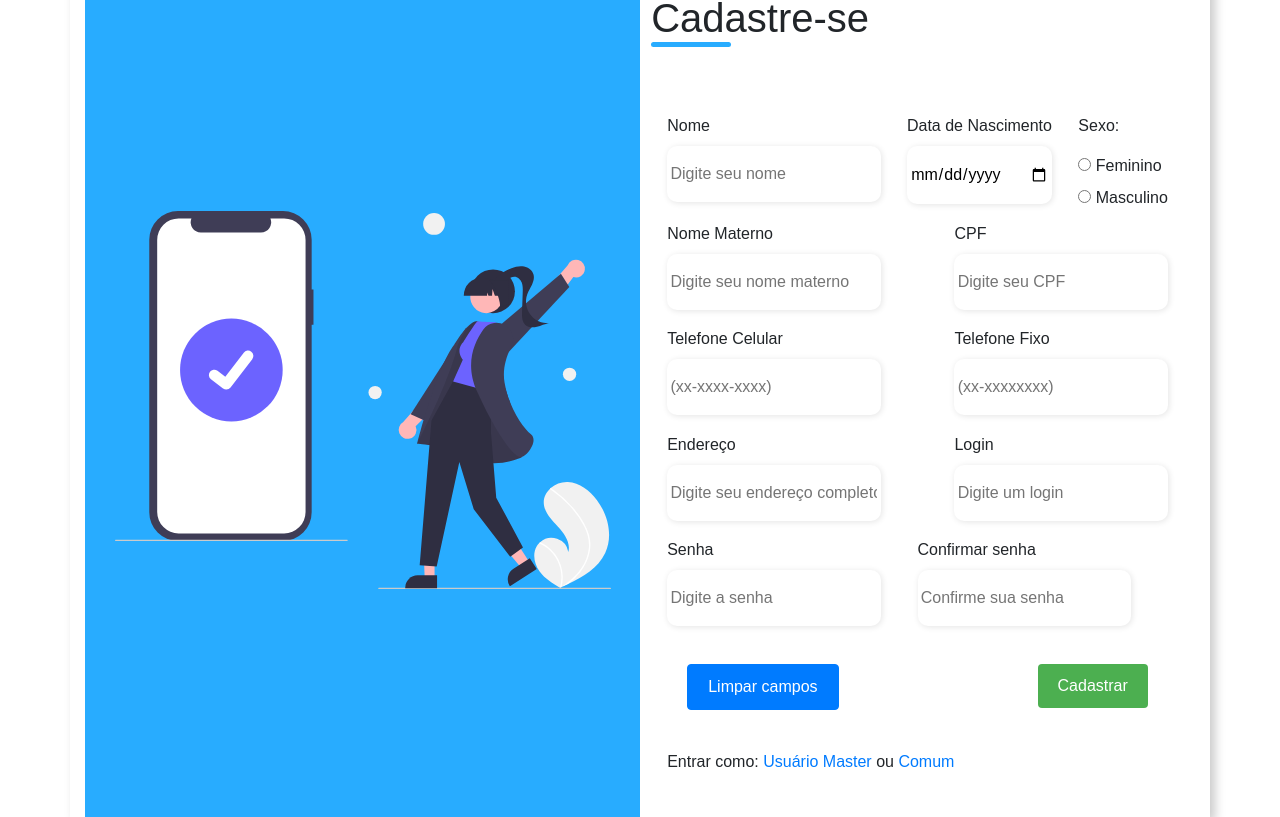
After one commit to Marcelle-1/Projeto-Telefonia, a PHP site: page /Cadastrotelefonia.php in a window 1280 px wide. The commit adds this page. Run offline with PHP 8.4, Linux system fonts and the light colour scheme.

Commit message:
pré-val / register

```diff
--- /dev/null
+++ b/Cadastrotelefonia.php
@@ -0,0 +1,290 @@
+<script>
+
+    function limparLocalStorage() {
+            localStorage.clear();
+        }
+
+</script>
+
+<?php
+function validarCPF($cpf = null) {
+
+	if(empty($cpf)) {
+        echo 'chego n';
+		return false;
+
+	}
+
+	$cpf = preg_replace("/[^0-9]/", "", $cpf);
+	$cpf = str_pad($cpf, 11, '0', STR_PAD_LEFT);
+
+	if (strlen($cpf) != 11) {
+		return false;
+	}
+
+	else if ($cpf == '00000000000' ||
+		$cpf == '11111111111' ||
+		$cpf == '22222222222' ||
+		$cpf == '33333333333' ||
+		$cpf == '44444444444' ||
+		$cpf == '55555555555' ||
+		$cpf == '66666666666' ||
+		$cpf == '77777777777' ||
+		$cpf == '88888888888' ||
+		$cpf == '99999999999') {
+		return false;
+
+	 } else {
+
+		for ($t = 9; $t < 11; $t++) {
+
+			for ($d = 0, $c = 0; $c < $t; $c++) {
+				$d += $cpf[$c] * (($t + 1) - $c);
+			}
+			$d = ((10 * $d) % 11) % 10;
+			if ($cpf[$c] != $d){
+				return false;
+			}
+		}
+
+		return true;
+	}
+}
+?>
+
+<!DOCTYPE html>
+<html lang="pt-br">
+<head>
+    <meta charset="UTF-8">
+    <meta name="viewport" content="width=device-width, initial-scale=1.0">
+    <title>Cadastro</title>
+    <link rel="stylesheet" href="https://stackpath.bootstrapcdn.com/bootstrap/4.1.3/css/bootstrap.min.css" integrity="sha384-MCw98/SFnGE8fJT3GXwEOngsV7Zt27NXFoaoApmYm81iuXoPkFOJwJ8ERdknLPMO" crossorigin="anonymous">
+    <link href="css/cadastro.css" rel="stylesheet">
+    <!-- <script src="js/cadastrotelefonia.js" defer> </script>  -->
+
+</head>
+<body>
+    <div class="container">
+        <div class="form-image">
+            <img src="img/fotocadastro.svg" >
+        </div>
+        <div class="form">
+
+        <!-- FORMULARIO  -->
+
+            <form id="confirm" action="<?php echo htmlspecialchars($_SERVER["PHP_SELF"]); ?>" method="POST">
+            <div class="form-header">
+                <div class="title">
+                <h1> Cadastre-se </h1>
+                </div>
+            </div>
+
+            <?php
+                    session_start();
+                    include_once('conexao.php');
+
+
+                    if ($_SERVER["REQUEST_METHOD"] == "POST") {
+
+
+                        if (empty($_POST['nome']) || empty($_POST['dataNasc']) ||
+                            empty($_POST['sexo']) || empty($_POST['nomem']) ||
+                            empty($_POST['cpf']) || empty($_POST['telefoneCelular']) ||
+                            empty($_POST['telefone']) || empty($_POST['endereco']) ||
+                            empty($_POST['login']) || empty($_POST['senha']) )
+                        {
+                            echo "<p style='color: red;'>Por favor, preencha todos os campos.</p>";
+                        }
+                        elseif (strlen($_POST['nome']) > 80)
+                        {
+                            echo "<p style='color: red;'>O campo nome deve ter menos de 80 caracteres.</p>";
+                        }
+                        elseif (strlen($_POST['nomem']) > 80)
+                        {
+                            echo "<p style='color: red;'>O campo nome materno deve ter menos de 80 caracteres.</p>";
+                        }
+                        elseif (!validarCPF($_POST['cpf'])) {
+                            echo "<p style='color: red;'>O CPF inserido é inválido.</p>";
+                        }
+                        elseif (strlen($_POST['telefoneCelular']) > 11 || strlen($_POST['telefoneCelular']) < 11)
+                        {
+                            echo "<p style='color: red;'>O telefone Celular é inválido.</p>";
+                        }
+                        elseif (strlen($_POST['telefone']) > 8 || strlen($_POST['telefone']) < 8)
+                        {
+                            echo "<p style='color: red;'>O telefone fixo é inválido.</p>";
+                        }
+                        elseif (strlen($_POST['endereco']) > 80)
+                        {
+                            echo "<p style='color: red;'>O campo endereço deve ter menos de 80 caracteres.</p>";
+                        }
+                        elseif (strlen($_POST['login']) > 80)
+                        {
+                            echo "<p style='color: red;'>O campo login deve ter menos de 80 caracteres.</p>";
+                        }
+                        elseif (strlen($_POST['senha']) > 80)
+                        {
+                            echo "<p style='color: red;'>O campo senha deve ter menos de 80 caracteres.</p>";
+                        }
+                        elseif ($_POST['senha'] != $_POST['confirmpassword'])
+                        {
+                            echo "<p style='color: red;'>As senhas devem ser iguais.</p>";
+                        }
+                        else
+                        {
+
+                            $_SESSION["nome"] = $_POST['nome'] ;
+                            $_SESSION["senha"] = $_POST['senha'] ;
+                            $_SESSION['dataNasc'] = $_POST['dataNasc'] ;
+                            $_SESSION['sexo'] = $_POST['sexo'] ;
+                            $_SESSION['nomem'] = $_POST['nomem'] ;
+                            $_SESSION['cpf'] = $_POST['cpf'] ;
+                            $_SESSION['telefoneCelular'] = $_POST['telefoneCelular'] ;
+                            $_SESSION['telefone'] = $_POST['telefone'] ;
+                            $_SESSION['endereco'] = $_POST['endereco'] ;
+                            $_SESSION['login'] = $_POST['login'] ;
+                            $_SESSION['senha'] = $_POST['senha'] ;
+                            $_SESSION['confirmpassword'] = $_POST['confirmpassword'] ;
+
+                            echo ' <script> limparLocalStorage(); </script> ';
+
+                            header('location: dados.php');
+                            exit();
+                        }
+
+                    }
+
+                ?>
+
+            <div class="input-group">
+                <div class="input-box">
+                    <label for="nome"> Nome </label>
+                    <input id="nome" type="text" name="nome" placeholder="Digite seu nome">
+                </div>
+                <div class="input-box">
+                    <label for="dataNasc"> Data de Nascimento </label>
+                    <input id="dataNasc" type="date" name="dataNasc" placeholder="Digite sua Data de Nascimento" >
+                </div>
+                <div class="gender-group">
+                    <p>Sexo:</p>
+                    <input type="radio" id="sexo-f" name="sexo" value="F" >
+                    <label for="sexo-f">Feminino</label><br>
+                    <input type="radio" id="sexo-m" name="sexo" value="M" >
+                    <label for="sexo-m">Masculino</label>
+                </div>
+                <div class="input-box">
+                    <label for="nomem"> Nome Materno </label>
+                    <input id="nomem" type="text" name="nomem" placeholder="Digite seu nome materno">
+                </div>
+                <div class="input-box">
+                    <label for="cpf"> CPF </label>
+                    <input id="cpf" type="text" name="cpf" placeholder="Digite seu CPF" >
+                </div>
+                <div class="input-box">
+                    <label for="telefoneCelular"> Telefone Celular </label>
+                    <input id="telefoneCelular" type="tel" name="telefoneCelular" placeholder="(xx-xxxx-xxxx)" >
+                </div>
+                <div class="input-box">
+                    <label for="telefone"> Telefone Fixo </label>
+                    <input id="telefone" type="tel" name="telefone" placeholder="(xx-xxxxxxxx)" >
+                </div>
+                <div class="input-box">
+                    <label for="endereco"> Endereço </label>
+                    <input id="endereco" type="text" name="endereco" placeholder="Digite seu endereço completo" >
+                </div>
+                <div class="input-box">
+                    <label for="login"> Login </label>
+                    <input id="login" type="text" name="login" placeholder="Digite um login" >
+                </div>
+                <div class="input-box">
+                    <label for="senha"> Senha </label>
+                    <input id="senha" type="password" name="senha" placeholder="Digite a senha" >
+                </div>
+                <div class="input-box">
+                    <label for="cSenha"> Confirmar senha </label>
+                    <input id="cSenha" type="password" name="confirmpassword" placeholder="Confirme sua senha">
+                </div>
+                <div>
+                <!-- Botão para acionar modal para limpar campos-->
+
+
+                <!-- Modal -->
+                <div class="modal fade" id="modalExemplo" tabindex="-1" role="dialog" aria-labelledby="exampleModalLabel" aria-hidden="true">
+                <div class="modal-dialog" role="document">
+                    <div class="modal-content">
+                    <div class="modal-header">
+                        <h5 class="modal-title" id="exampleModalLabel">Gostaria de resetar todos os campos?</h5>
+                        <button type="button" class="close" data-dismiss="modal" aria-label="Fechar">
+                        <span aria-hidden="true">&times;</span>
+                        </button>
+                    </div>
+                    <div class="modal-footer">
+                        <button type="button" class="btn btn-secondary" data-dismiss="modal">Cancelar</button>
+                        <button type="button" class="btn btn-primary" id="btn-sim" >Sim</button>
+                    </div>
+                    </div>
+                </div>
+                </div>
+            </div>
+
+            <button type="button" class="btn btn-primary" data-toggle="modal" data-target="#modalExemplo">
+                    Limpar campos
+            </button>
+
+            <div class="continue-button">
+                <input type="submit" value="Cadastrar" class="submit">
+            </div>
+        </form>
+            <div class="Login">
+                <p> Entrar como: <a href="LoginMaster.html"> Usuário Master </a> ou <a href="Logincomum.php"> Comum </a> </p>
+            </div>
+        </div>
+    </div>
+
+   <script>
+        document.addEventListener('DOMContentLoaded', function () {
+
+            document.getElementById('nome').value = localStorage.getItem('nome') || '';
+            document.getElementById('dataNasc').value = localStorage.getItem('dataNasc') || '';
+            var sexo = localStorage.getItem('sexo');
+            if (sexo) {
+                document.querySelector('input[name="sexo"][value="' + sexo + '"]').checked = true;
+            }
+            document.getElementById('nomem').value = localStorage.getItem('nomem') || '';
+            document.getElementById('cpf').value = localStorage.getItem('cpf') || '';
+            document.getElementById('telefoneCelular').value = localStorage.getItem('telefoneCelular') || '';
+            document.getElementById('telefone').value = localStorage.getItem('telefone') || '';
+            document.getElementById('endereco').value = localStorage.getItem('endereco') || '';
+            document.getElementById('login').value = localStorage.getItem('login') || '';
+
+            document.querySelector('.submit').addEventListener('click', function () {
+                localStorage.setItem('nome', document.getElementById('nome').value);
+                localStorage.setItem('dataNasc', document.getElementById('dataNasc').value);
+                var selectedSexo = document.querySelector('input[name="sexo"]:checked');
+                if (selectedSexo) {
+                    localStorage.setItem('sexo', selectedSexo.value);
+                }
+                localStorage.setItem('nomem', document.getElementById('nomem').value);
+                localStorage.setItem('telefoneCelular', document.getElementById('telefoneCelular').value);
+                localStorage.setItem('telefone', document.getElementById('telefone').value);
+                localStorage.setItem('endereco', document.getElementById('endereco').value);
+                localStorage.setItem('login', document.getElementById('login').value);
+
+            });
+        });
+    </script>
+
+    <script src="https://code.jquery.com/jquery-3.3.1.slim.min.js" integrity="sha384-q8i/X+965DzO0rT7abK41JStQIAqVgRVzpbzo5smXKp4YfRvH+8abtTE1Pi6jizo" crossorigin="anonymous"></script>
+    <script>
+
+        $("#btn-sim").click(function() {
+            $("#confirm").trigger('reset');
+            $("#modalExemplo").modal('hide');
+            localStorage.clear();
+          });
+
+    </script>
+    <script src="https://cdnjs.cloudflare.com/ajax/libs/popper.js/1.14.3/umd/popper.min.js" integrity="sha384-ZMP7rVo3mIykV+2+9J3UJ46jBk0WLaUAdn689aCwoqbBJiSnjAK/l8WvCWPIPm49" crossorigin="anonymous"></script>
+    <script src="https://stackpath.bootstrapcdn.com/bootstrap/4.1.3/js/bootstrap.min.js" integrity="sha384-ChfqqxuZUCnJSK3+MXmPNIyE6ZbWh2IMqE241rYiqJxyMiZ6OW/JmZQ5stwEULTy" crossorigin="anonymous"></script>
+</body>
+</html>
```
Also changed, not shown: Cadastrotelefonia.html (deleted, +0 -119 lines), dados.php (+45 -13 lines).
